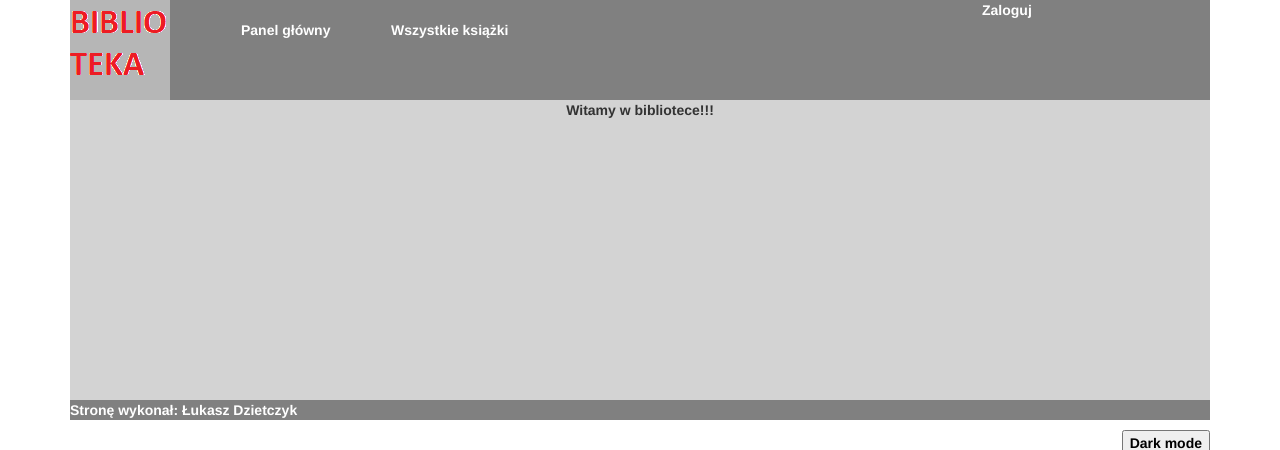
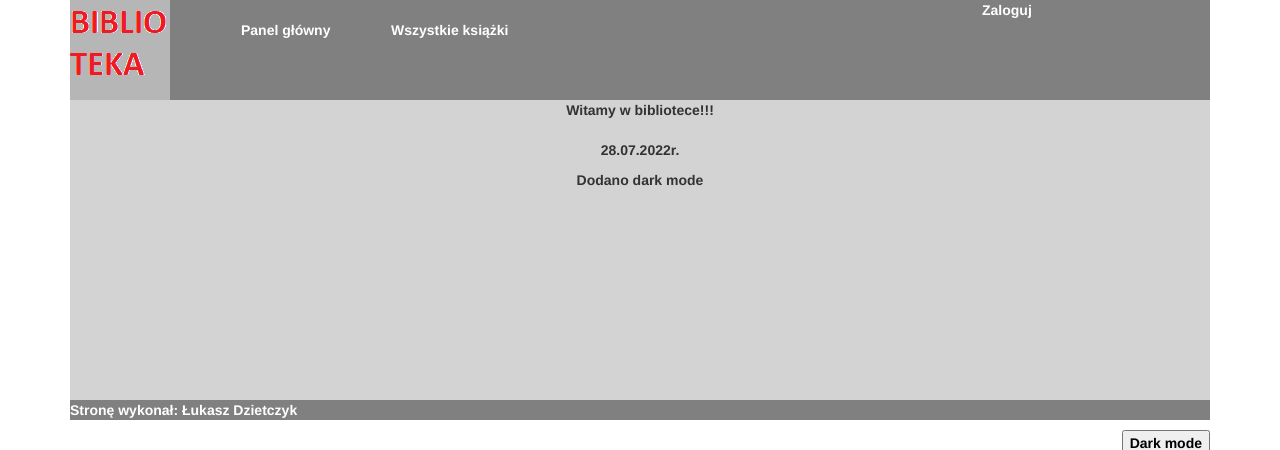
Before and after one commit to kokolpi12/Biblioteka, a Django app: page / in a window 1280 px wide. Shown: the top 450 px of the page. Run offline with Django 4.2, Linux system fonts and the light colour scheme; some libraries are stand-ins or nearby versions.

Commit message:
dark mode

```diff
--- a/projekt/Biblioteka/templates/base.html
+++ b/projekt/Biblioteka/templates/base.html
@@ -44,6 +44,9 @@
                 {% block content %}
                     <div class="welcome">
                         Witamy w bibliotece!!!
+                        <br><br>
+                        <p>28.07.2022r.</p>
+                        <p>Dodano dark mode</p>
                     </div>
                 {% endblock %}
             </div>
```
